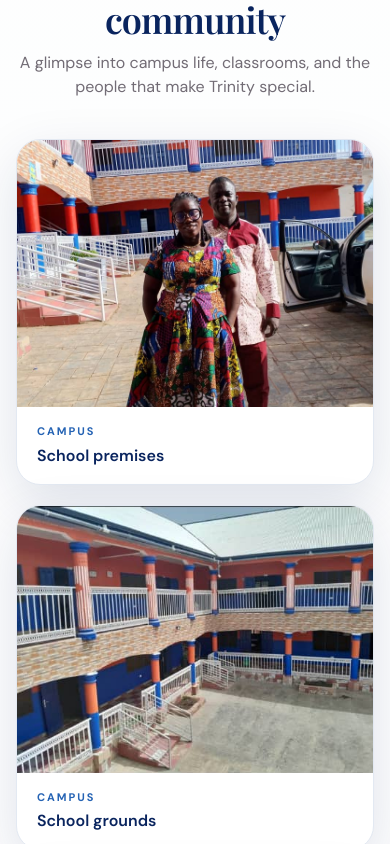
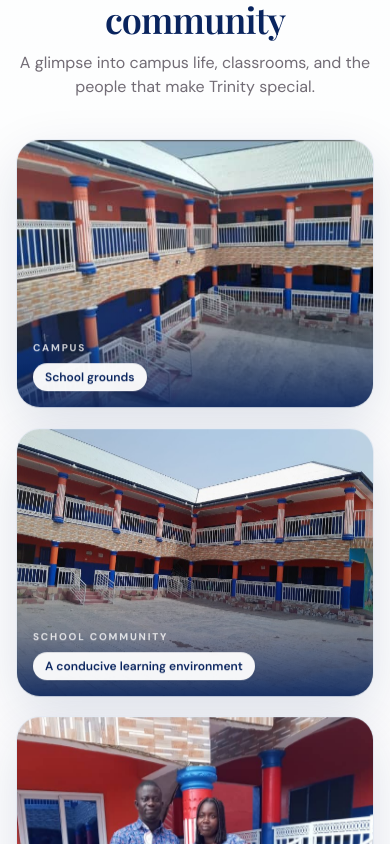
Before and after one commit to SIRUP1999/Trinity_christian_school, a Next.js app: page / in a window 390 px wide. Shown: the part 3340-4184 px from the top of the page. Built offline with nearby package versions, Linux system fonts and the light colour scheme; a web font is replaced by a local one.

Commit message:
Restore animated gallery photo captions
Co-authored-by: Copilot <223556219+Copilot@users.noreply.github.com>

```diff
--- a/app/components/GalleryPreview.js
+++ b/app/components/GalleryPreview.js
@@ -1,34 +1,90 @@
+
+'use client'
 
 import Image from 'next/image'
 import Link from 'next/link'
+import { useEffect, useLayoutEffect, useRef, useState } from 'react'
 import galleryImages from '../data/galleryImages'
 
+const PREVIEW_IMAGES = galleryImages.slice(0, 6)
+
 export default function GalleryPreview() {
+  const gridRef = useRef(null)
+  const previousPositions = useRef(null)
+  const [items, setItems] = useState(PREVIEW_IMAGES)
+
+  useEffect(() => {
+    if (window.matchMedia('(prefers-reduced-motion: reduce)').matches) return undefined
+
+    const intervalId = window.setInterval(() => {
+      const cards = gridRef.current?.querySelectorAll('[data-gallery-card]')
+      if (!cards?.length) return
+
+      previousPositions.current = new Map(
+        Array.from(cards, (card) => [
+          card.dataset.galleryCard,
+          card.getBoundingClientRect(),
+        ]),
+      )
+      setItems((currentItems) => [...currentItems.slice(1), currentItems[0]])
+    }, 6000)
+
+    return () => window.clearInterval(intervalId)
+  }, [])
+
+  useLayoutEffect(() => {
+    const oldPositions = previousPositions.current
+    const grid = gridRef.current
+    if (!oldPositions || !grid) return
+
+    previousPositions.current = null
+    const cards = grid.querySelectorAll('[data-gallery-card]')
+
+    cards.forEach((card) => {
+      const previous = oldPositions.get(card.dataset.galleryCard)
+      if (!previous) return
+
+      const current = card.getBoundingClientRect()
+      const x = previous.left - current.left
+      const y = previous.top - current.top
+      if (x === 0 && y === 0) return
+
+      card.style.transition = 'none'
+      card.style.transform = `translate(${x}px, ${y}px)`
+    })
+
+    grid.offsetHeight
+    window.requestAnimationFrame(() => {
+      cards.forEach((card) => {
+        card.style.transition = 'transform 850ms cubic-bezier(0.2, 0.75, 0.25, 1)'
+        card.style.transform = ''
+      })
+    })
+  }, [items])
+
   return (
     <div className='section-shell'>
-      <div className='grid grid-cols-1 gap-5 sm:grid-cols-2 xl:grid-cols-3'>
-        {galleryImages.slice(0, 6).map(({ src, alt, category, objectPosition }) => (
+      <div ref={gridRef} className='grid grid-cols-1 gap-5 sm:grid-cols-2 xl:grid-cols-3'>
+        {items.map(({ src, alt, category, objectPosition }) => (
           <Link
             key={src}
+            data-gallery-card={src}
             href='/gallery'
-            className='group flex h-full flex-col overflow-hidden rounded-[24px] border border-border bg-white shadow-school transition duration-300 hover:-translate-y-1 hover:shadow-xl'
+            className='group relative aspect-[4/3] overflow-hidden rounded-[24px] border border-border bg-[#edf2f8] shadow-school will-change-transform'
           >
-            <div className='relative aspect-[4/3] overflow-hidden bg-[#edf2f8]'>
             <Image
               src={src}
               alt={alt}
-                width={900}
-                height={675}
+              fill
               sizes='(min-width: 1280px) 33vw, (min-width: 640px) 50vw, 100vw'
-                className='h-full w-full object-cover transition duration-500 group-hover:scale-105'
+              className='object-cover transition duration-700 group-hover:scale-105'
               style={objectPosition ? { objectPosition } : undefined}
             />
-            </div>
-            <span className='flex flex-1 flex-col px-5 py-4'>
-              <span className='text-[11px] font-bold uppercase tracking-[0.18em] text-plum-light'>
+            <span className='pointer-events-none absolute inset-x-0 bottom-0 bg-gradient-to-t from-[#09245e]/90 via-[#09245e]/35 to-transparent p-4 pt-16 sm:p-5 sm:pt-20'>
+              <span className='mb-2 block text-[10px] font-bold uppercase tracking-[0.18em] text-white/80'>
                 {category}
               </span>
-              <span className='mt-1 text-base font-semibold text-plum-dark'>
+              <span className='inline-block max-w-full rounded-full bg-white/95 px-3 py-1.5 text-xs font-semibold text-plum-dark shadow-sm sm:text-sm'>
                 {alt}
               </span>
             </span>
```
Lines whose indentation alone changed are shown as unchanged.
